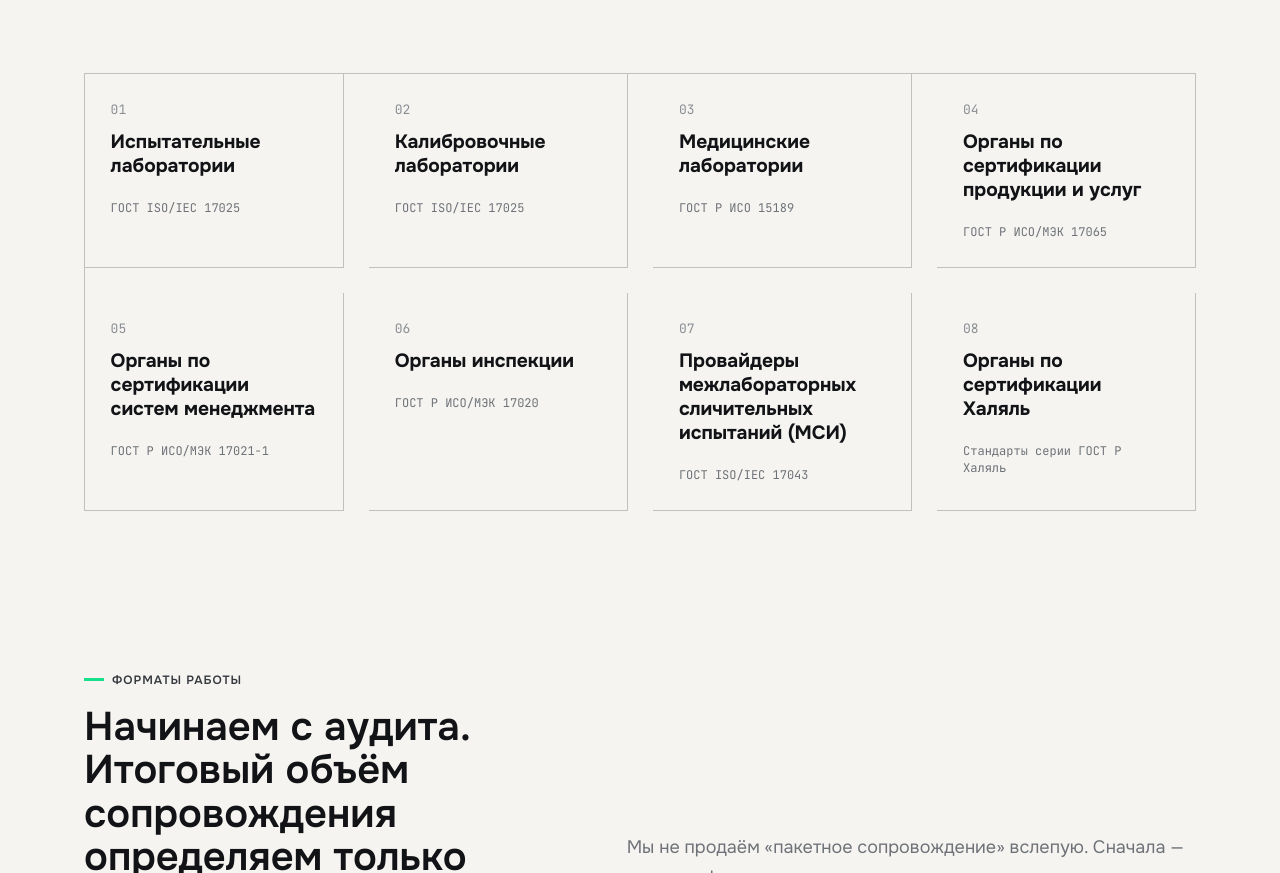
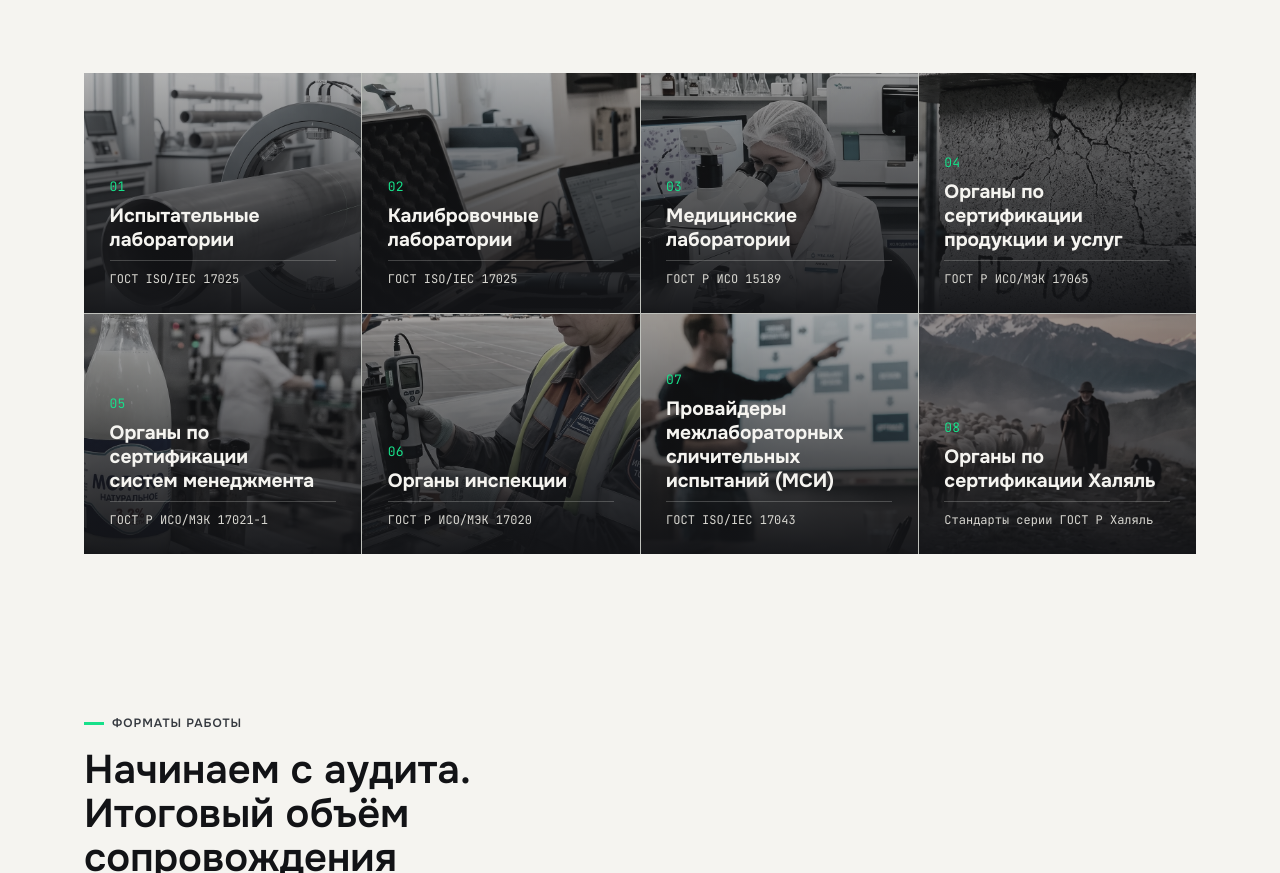
Before and after one commit to OptimaBiz/roknord-site, an Astro site: page / in a window 1280 px wide. Shown: the part 5667-6540 px from the top of the page. Built offline with nearby package versions, Linux system fonts and the light colour scheme; Astro itself is replaced by a stand-in of ours.

Commit message:
Restore background images on audience cards and add Yandex.Metrika
Metrika sends an extra hit on astro:after-swap because ClientRouter
navigations are otherwise invisible to the counter.

Co-Authored-By: Claude <noreply@anthropic.com>

```diff
--- a/src/components/AudienceSection.astro
+++ b/src/components/AudienceSection.astro
@@ -1,13 +1,13 @@
 ---
 const audiences = [
-  { id: "audience-testing", title: "Испытательные лаборатории", standard: "ГОСТ ISO/IEC 17025" },
-  { id: "audience-calibration", title: "Калибровочные лаборатории", standard: "ГОСТ ISO/IEC 17025" },
-  { id: "audience-medical", title: "Медицинские лаборатории", standard: "ГОСТ Р ИСО 15189" },
-  { id: "audience-cert-product", title: "Органы по сертификации продукции и услуг", standard: "ГОСТ Р ИСО/МЭК 17065" },
-  { id: "audience-cert-ms", title: "Органы по сертификации систем менеджмента", standard: "ГОСТ Р ИСО/МЭК 17021-1" },
-  { id: "audience-inspection", title: "Органы инспекции", standard: "ГОСТ Р ИСО/МЭК 17020" },
-  { id: "audience-msi", title: "Провайдеры межлабораторных сличительных испытаний (МСИ)", standard: "ГОСТ ISO/IEC 17043" },
-  { id: "audience-halal", title: "Органы по сертификации Халяль", standard: "Стандарты серии ГОСТ Р Халяль" },
+  { id: "audience-testing", title: "Испытательные лаборатории", standard: "ГОСТ ISO/IEC 17025", image: "/images/materials/lab.webp" },
+  { id: "audience-calibration", title: "Калибровочные лаборатории", standard: "ГОСТ ISO/IEC 17025", image: "/images/materials/calibro.webp" },
+  { id: "audience-medical", title: "Медицинские лаборатории", standard: "ГОСТ Р ИСО 15189", image: "/images/materials/medlab.webp" },
+  { id: "audience-cert-product", title: "Органы по сертификации продукции и услуг", standard: "ГОСТ Р ИСО/МЭК 17065", image: "/images/materials/product.webp" },
+  { id: "audience-cert-ms", title: "Органы по сертификации систем менеджмента", standard: "ГОСТ Р ИСО/МЭК 17021-1", image: "/images/materials/смк.webp" },
+  { id: "audience-inspection", title: "Органы инспекции", standard: "ГОСТ Р ИСО/МЭК 17020", image: "/images/materials/insp.webp" },
+  { id: "audience-msi", title: "Провайдеры межлабораторных сличительных испытаний (МСИ)", standard: "ГОСТ ISO/IEC 17043", image: "/images/materials/metodasi.webp" },
+  { id: "audience-halal", title: "Органы по сертификации Халяль", standard: "Стандарты серии ГОСТ Р Халяль", image: "/images/materials/halal.webp" },
 ];
 ---
 
@@ -21,10 +21,13 @@ const audiences = [
 
     <ol class="audience-grid">
       {audiences.map((item, index) => (
-        <li id={item.id}>
-          <span class="audience-grid__num" aria-hidden="true">0{index + 1}</span>
-          <h3>{item.title}</h3>
-          <p class="audience-grid__standard">{item.standard}</p>
+        <li id={item.id} class="audience-cell">
+          <img class="audience-cell__media" src={item.image} alt="" aria-hidden="true" loading="lazy" decoding="async" />
+          <div class="audience-cell__content">
+            <span class="audience-cell__num" aria-hidden="true">0{index + 1}</span>
+            <h3>{item.title}</h3>
+            <p class="audience-cell__standard">{item.standard}</p>
+          </div>
         </li>
       ))}
     </ol>
@@ -34,12 +37,17 @@ const audiences = [
 <style>
   .audience-section .section__inner,.audience-intro{display:grid}.audience-section .section__inner{gap:clamp(2.5rem,6vw,5rem)}
   .audience-intro{grid-template-columns:minmax(0,.9fr) minmax(20rem,1.1fr);gap:1rem clamp(2rem,6vw,7rem);align-items:end}.audience-intro .section__eyebrow{grid-column:1/-1}.audience-intro .section__title,.audience-intro .section__lead{margin:0}
-  .audience-grid{display:grid;grid-template-columns:repeat(4,minmax(0,1fr));margin:0;padding:0;list-style:none;border-top:1px solid var(--lrqa-border);border-left:1px solid var(--lrqa-border)}
-  .audience-grid li{display:grid;align-content:start;gap:.65rem;min-height:11rem;padding:clamp(1.15rem,2vw,1.75rem);border-right:1px solid var(--lrqa-border);border-bottom:1px solid var(--lrqa-border);scroll-margin-top:calc(var(--header-total-height) + var(--space-4))}
-  .audience-grid h3,.audience-grid p{margin:0}
-  .audience-grid__num{color:var(--lrqa-muted-2);font-family:var(--font-family-mono);font-size:var(--font-size-xs)}
-  .audience-grid h3{font-size:clamp(1rem,.35vw + .95rem,1.2rem);line-height:1.25;text-wrap:balance}
-  .audience-grid__standard{margin-top:auto;padding-top:.75rem;color:var(--lrqa-muted);font-family:var(--font-family-mono);font-size:var(--font-size-2xs);line-height:1.4}
+  .audience-grid{display:grid;grid-template-columns:repeat(4,minmax(0,1fr));gap:1px;margin:0;padding:0;list-style:none;background:var(--lrqa-border)}
+  .audience-cell{position:relative;min-height:15rem;overflow:hidden;isolation:isolate;scroll-margin-top:calc(var(--header-total-height) + var(--space-4))}
+  .audience-cell__media{position:absolute;inset:0;z-index:-2;width:100%;height:100%;object-fit:cover;filter:saturate(.35) contrast(.9) brightness(.88) grayscale(.15);transition:transform var(--duration-normal) var(--easing-standard)}
+  .audience-cell::after{content:"";position:absolute;inset:0;z-index:-1;background:linear-gradient(180deg,color-mix(in srgb,var(--lrqa-navy) 18%,transparent),color-mix(in srgb,var(--lrqa-navy) 96%,transparent))}
+  .audience-cell__content{display:grid;align-content:end;gap:.5rem;min-height:100%;padding:clamp(1.15rem,2vw,1.75rem);color:var(--lrqa-white)}
+  .audience-cell h3,.audience-cell p{margin:0}
+  .audience-cell__num{color:var(--color-mint-action);font-family:var(--font-family-mono);font-size:var(--font-size-xs)}
+  .audience-cell h3{font-size:clamp(1rem,.35vw + .95rem,1.2rem);line-height:1.25;text-wrap:balance}
+  .audience-cell__standard{padding-top:.6rem;color:var(--lrqa-border-soft);font-family:var(--font-family-mono);font-size:var(--font-size-2xs);line-height:1.4;border-top:1px solid color-mix(in srgb,var(--lrqa-white) 22%,transparent)}
+  @media(hover:hover){.audience-cell:hover .audience-cell__media{transform:scale(1.035)}}
+  @media(prefers-reduced-motion:reduce){.audience-cell__media{transition:none}.audience-cell:hover .audience-cell__media{transform:none}}
   @media(max-width:64rem){.audience-intro{grid-template-columns:1fr}.audience-grid{grid-template-columns:repeat(2,minmax(0,1fr))}}
-  @media(max-width:36rem){.audience-grid{grid-template-columns:1fr}.audience-grid li{min-height:0}}
+  @media(max-width:36rem){.audience-grid{grid-template-columns:1fr}.audience-cell{min-height:12rem}}
 </style>
--- a/src/layouts/BaseLayout.astro
+++ b/src/layouts/BaseLayout.astro
@@ -36,8 +36,36 @@ const {
         if (themeColor) themeColorMeta.setAttribute("content", themeColor);
       }
     </script>
+
+    <script is:inline>
+      (function (m, e, t, r, i, k, a) {
+        m[i] = m[i] || function () { (m[i].a = m[i].a || []).push(arguments); };
+        m[i].l = 1 * new Date();
+        for (var j = 0; j < document.scripts.length; j++) { if (document.scripts[j].src === r) { return; } }
+        k = e.createElement(t); a = e.getElementsByTagName(t)[0]; k.async = 1; k.src = r; a.parentNode.insertBefore(k, a);
+      })(window, document, "script", "https://mc.yandex.ru/metrika/tag.js?id=111070145", "ym");
+
+      ym(111070145, "init", {
+        ssr: true,
+        webvisor: true,
+        clickmap: true,
+        ecommerce: "dataLayer",
+        referrer: document.referrer,
+        url: location.href,
+        accurateTrackBounce: true,
+        trackLinks: true,
+      });
+
+      // ClientRouter меняет страницу без перезагрузки — Metrika сама такие переходы не видит.
+      document.addEventListener("astro:after-swap", function () {
+        if (typeof ym === "function") {
+          ym(111070145, "hit", location.href, { title: document.title, referer: document.referrer });
+        }
+      });
+    </script>
   </head>
   <body>
+    <noscript><div><img src="https://mc.yandex.ru/watch/111070145" style="position:absolute; left:-9999px;" alt="" /></div></noscript>
     <a class="skip-link" href="#content">Перейти к содержимому</a>
     <div class="site-shell">
       <Header />
```
